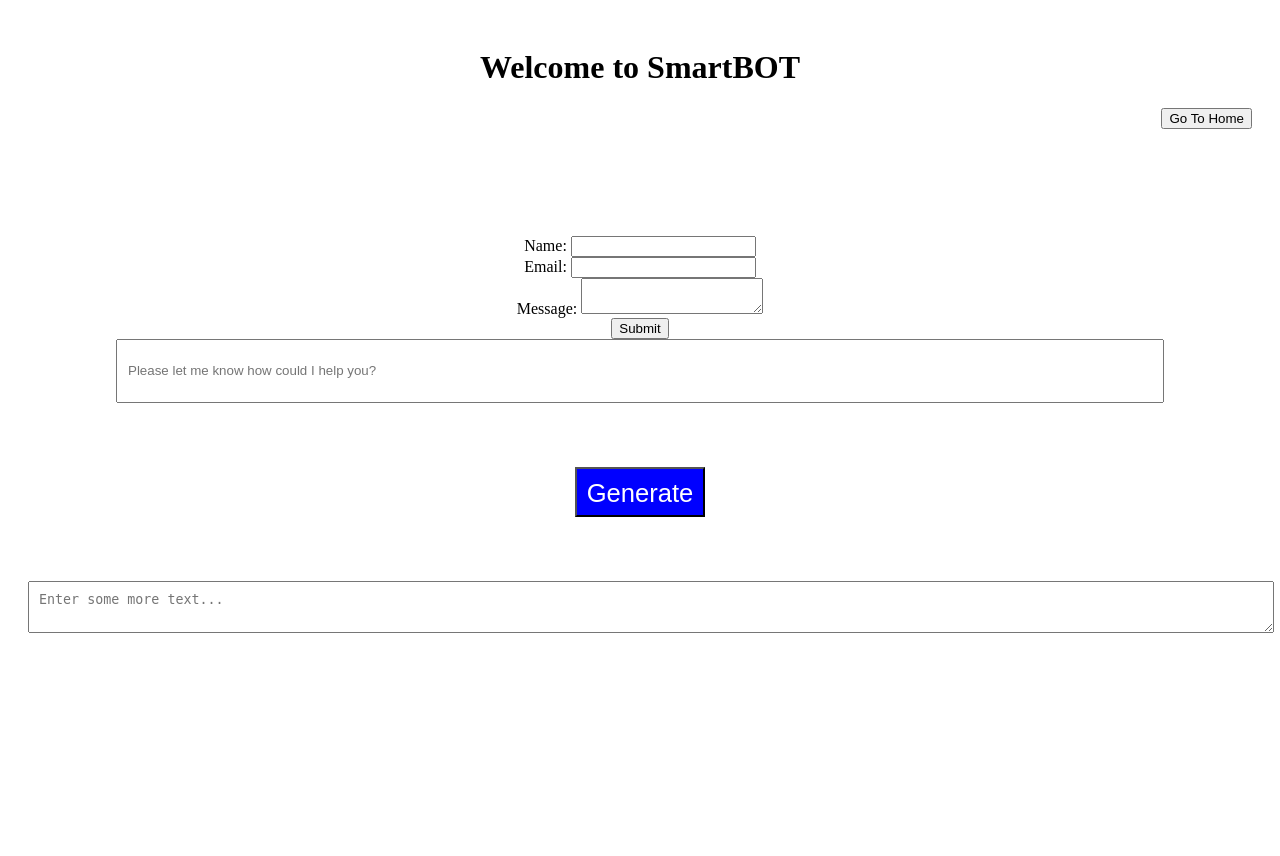
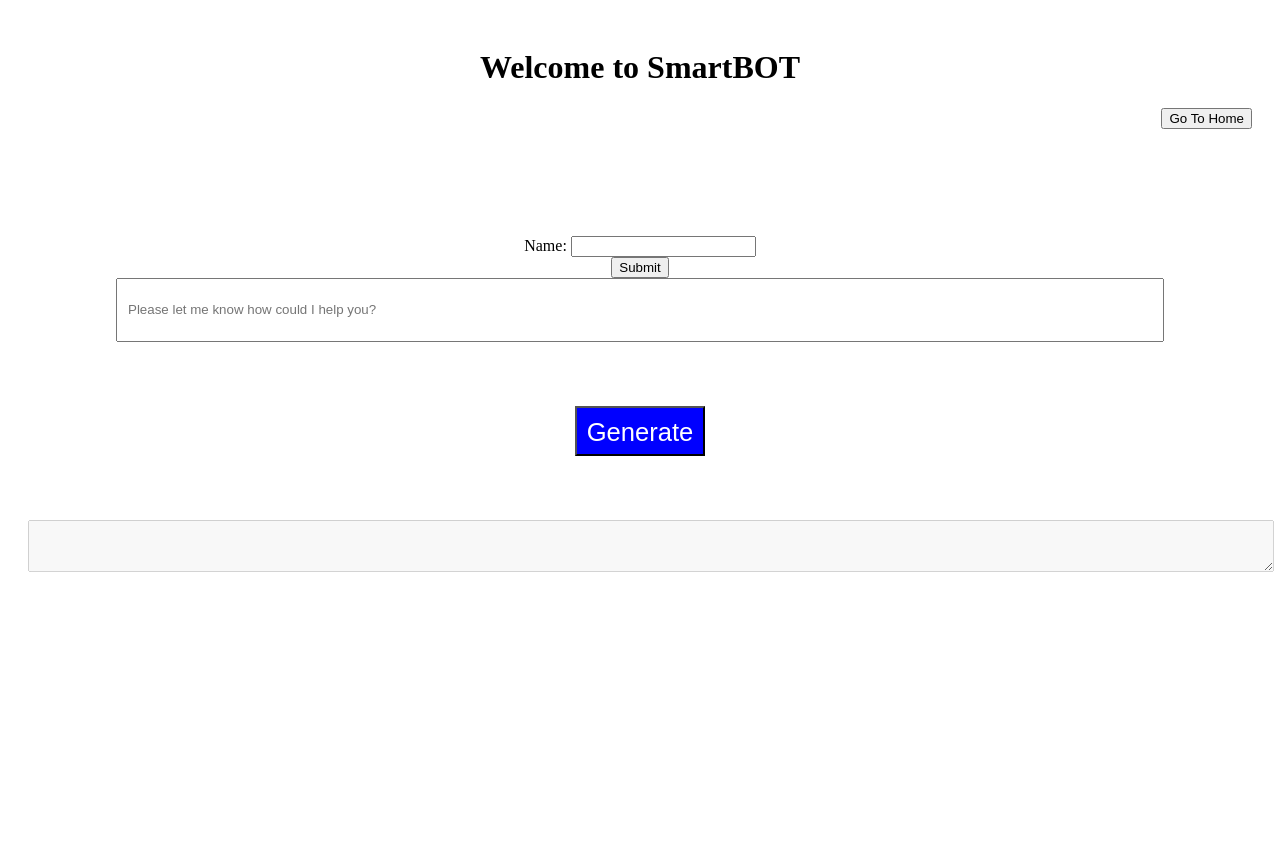
Before and after one commit to Jainil5/smartbot, a Flask app: page /chat in a window 1280 px wide. Run offline with Flask 3, Linux system fonts and the light colour scheme.

Commit message:
Initial commit

```diff
--- a/client/src/App.js
+++ b/client/src/App.js
@@ -21,7 +21,7 @@ function App() {
           <Route path='/sign-up' component={SignUp} />
           <Route path='/login' component={Login} />
           <Route path='/Tutorial' component={Tutorial} />
-          <Route path='chat' component={Chat} />
+          <Route path='/chat'/>
           <Route path='/Examples' component={Cards} />
           <Route path='/HowToUse' component={Cards2} />
           <Route path='/AboutUs' component={Cards4} />
--- a/server/app.py
+++ b/server/app.py
@@ -1,9 +1,16 @@
 from flask import Flask, render_template, Response, request, send_from_directory
 import requests
 from form import Form
+from flask_restful import *
+import openai
+openai.api_key = "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"
+app = Flask(__name__, static_url_path="",static_folder="../client/build")
+api = Api(app)
 
-app = Flask(__name__, static_url_path="",static_folder="../client/build")
-
+def reply(x):
+    completion = openai.ChatCompletion.create(model="gpt-3.5-turbo", messages=[{"role": "user", "content": x}])
+    reply =completion["choices"][0]["message"]["content"]
+    return reply
 
 @app.route('/')
 def index():
@@ -17,7 +24,15 @@ def soon():
 
 @app.route("/chat")
 def chat():
+    print("Chat:"+"/chat")
     return render_template("chat.html")
+
+class API(Resource):
+    def get(self,data):
+        answer = reply(str(data))
+        return answer
+
+api.add_resource(API,"/ask/<string:data>")
 
 
 if __name__ == "__main__":
--- a/server/templates/chat.html
+++ b/server/templates/chat.html
@@ -7,23 +7,24 @@
               </div>
             <div style="height: 10vi;"></div>
             <label for="input"> </label>
-            <form method="GET" action="/Chat">
+            <form >
                 <label for="name">Name:</label>
                 <input type="text" id="name" name="name"><br>
 
-                <label for="email">Email:</label>
-                <input type="email" id="email" name="email"><br>
-
-                <label for="message">Message:</label>
-                <textarea id="message" name="message"></textarea><br>
-
-                <button type="button">Submit</button>
+                <button type="button" onclick="print()">Submit</button>
               </form>
             <input type="text" id="input" placeholder="Please let me know how could I help you?" style="padding: 10px; width: auto;max-width: 80vw;width:100%;height: 5vh;"/>
             <div style="height: 5vi;"></div>
             <button style="padding: 10px; align-self: center;text-align: center;height: 50px;color: white;background-color: blue;font-size: 2vi;">Generate</button>
             <div style="height: 5vi;"></div>
-            <textarea placeholder="Enter some more text..." style="width: 100%; height: 30px;padding: 10px;"></textarea>
+            <textarea id="response" disabled placeholder="" style="width: 100%; height: 30px;padding: 10px;"></textarea>
         </div>
+    <script>
+        function print() {
+            let name = document.querySelector('#name').value;
+            document.querySelector('#response').innerHTML = "Hi" + name;
+        }
+        // console.log(res);
+    </script>
     </body>
 </html>
```
Also changed, not shown: server/api.py (added).
